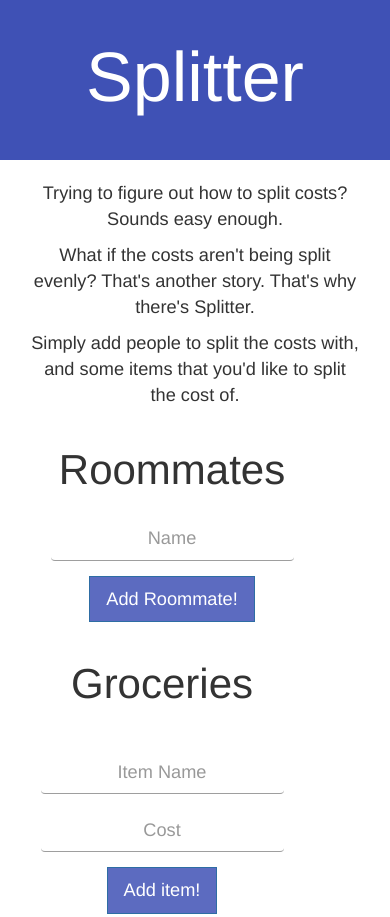
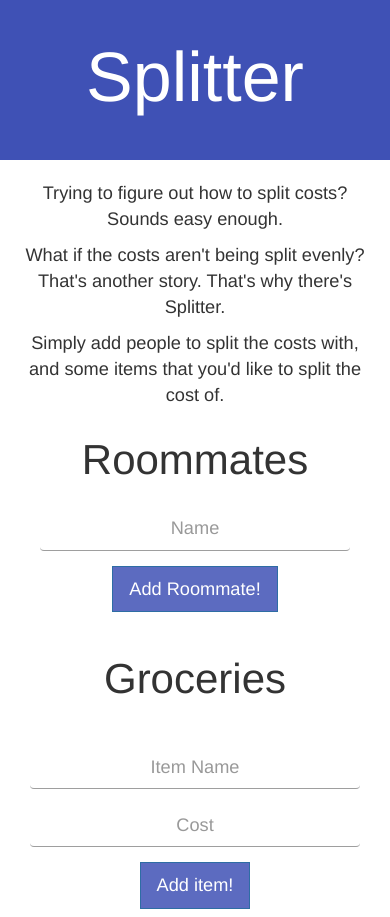
Before and after one commit to Deon/Splitter, a plain HTML site: page index.html in a window 390 px wide. Shown: the top 917 px of the page. Drawn offline with nearby package versions, Linux system fonts and the light colour scheme.

Commit message:
Using Bootstrap's Grid system, for improved responsiveness (#1).

```diff
--- a/css/style.css
+++ b/css/style.css
@@ -10,7 +10,6 @@ html {
 body{
     margin-bottom: 120px;
 }
-
 
 h1{
     text-align: center;
@@ -36,6 +35,7 @@ header{
 
 .btn{
     font-size: 1em;
+    border-radius: 0;
 }
 
 th, input[type=text], input[type=number], p, .btn-group > .btn{
@@ -47,17 +47,13 @@ td > p{
 }
 
 
-
 input[type=text]:focus, input[type=number]:focus{
     border-bottom-color: #3F51B5;
 }
 
-.btn{
-    border-radius: 0;
-}
-
 button.btn{
     font-size: 1.3em;
+    margin-bottom: 15px;
 }
 
 .btn-primary{
@@ -128,3 +124,7 @@ input[type=number]::-webkit-inner-spin-button, input[type=number]::-webkit-outer
     -webkit-appearance: none;
     margin: 0;
 }
+
+.roommate-name{
+    word-wrap: break-word;
+}
--- a/index.html
+++ b/index.html
@@ -22,7 +22,7 @@
             <h1><a href = "/">Splitter</a></h1>
         </header>
 
-        <div class = "container" ng-cloak>
+        <div class = "container-fluid" ng-cloak>
             <div class = "row">
                 <div class = "instructions">
                     <p>Trying to figure out how to split costs? Sounds easy enough.</p>
@@ -30,7 +30,7 @@
                     <p>Simply add people to split the costs with, and some items that you'd like to split the cost of.</p>
                 </div>
 
-                <section class = "col l3 roommates">
+                <section class = "col-md-3 roommates">
                     <h2 class = "section-header">Roommates</h2>
                     <div class = "roommate card-panel" ng-repeat="person in roommates track by $index">
                         <div class = "regular-display-card" ng-hide="person.isEditing">
@@ -53,7 +53,7 @@
                         <button class = "btn btn-lg btn-primary" type = "submit">Add Roommate!</button>
                     </form>
                 </section>
-                <section class = "col l9 groceries">
+                <section class = "col-md-9 groceries">
                     <h2 class = "section-header">Groceries</h2>
 
                     <table class = "striped centered responsive-table food-item">
```
